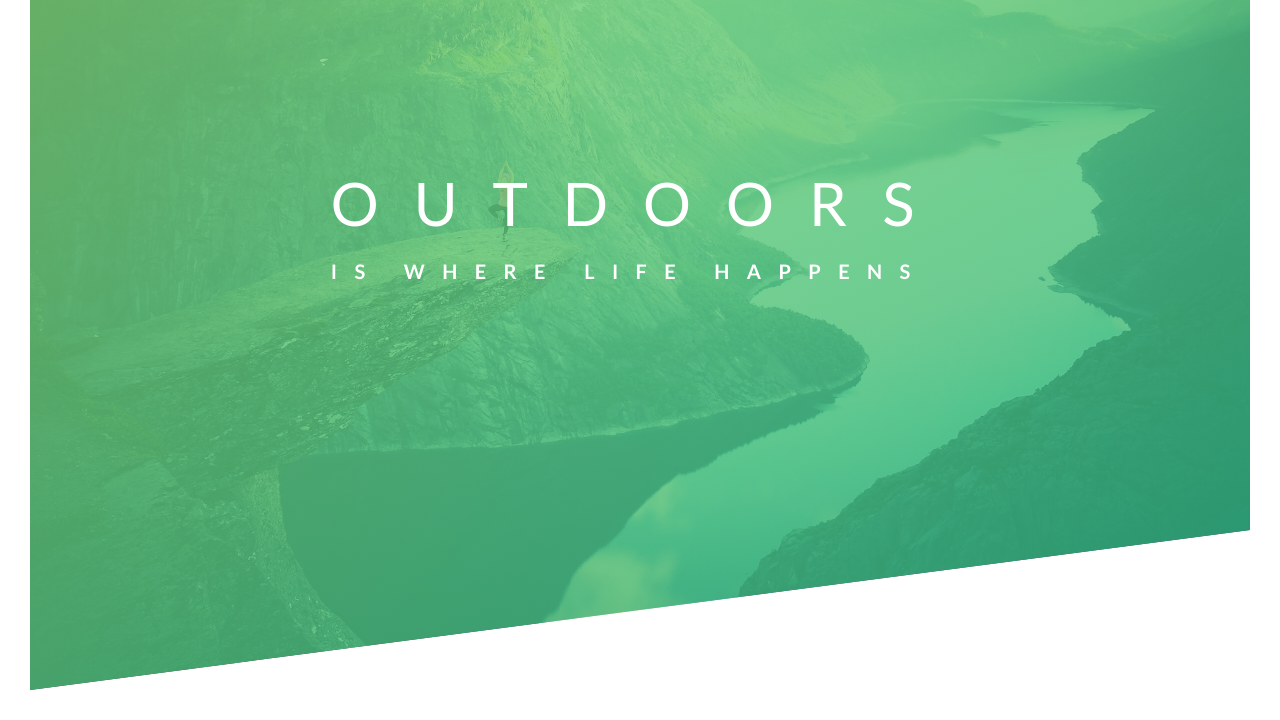
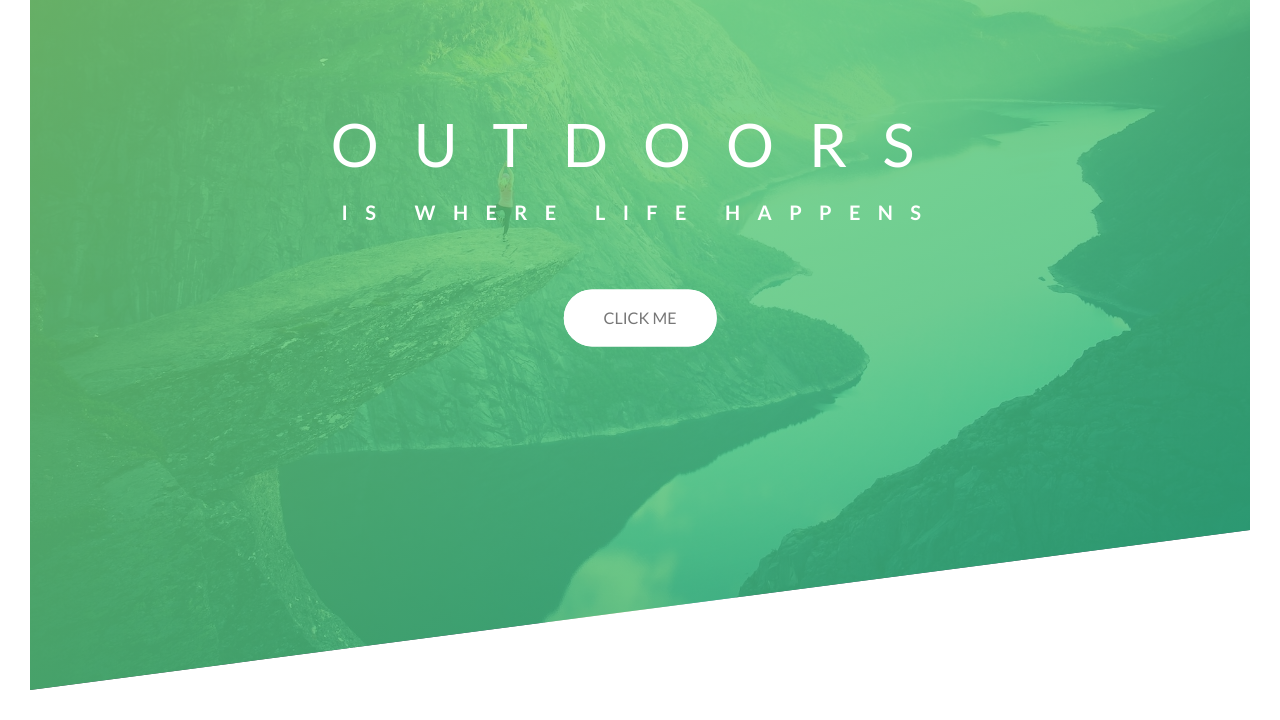
Before and after one commit to Abhishekkuri/css_travellers, a website built with Parcel: page index.html in a window 1280 px wide. Shown: the part 100-820 px from the top of the page. Built offline with nearby package versions, Linux system fonts and the light colour scheme.

Commit message:
added button and animation on it

```diff
--- a/index.css
+++ b/index.css
@@ -37,16 +37,22 @@ body {
   height: 35px;
 }
 
+/* .logo:hover{
+  animation: moveInRight 1s ease-out;
+} */
+
 .header-box {
   position: absolute;
   top: 40%;
   left: 50%;
   transform: translate(-50%, -50%);
+  text-align: center;
 }
 
 .heading-primary {
   color: white;
   text-transform: uppercase;
+  margin-bottom: 60px;
 }
 
 .heading-primary-main {
@@ -56,7 +62,10 @@ body {
   letter-spacing: 35px;
 
   animation-name: moveInLeft;
-  animation-delay: 5s;
+  /* animation-delay: 3s;
+  animation-iteration-count: 3; */
+  animation-duration: 2s;
+  animation-timing-function: ease-out;
 }
 
 .heading-primary-sub {
@@ -64,6 +73,10 @@ body {
   font-size: 20px;
   font-weight: 700;
   letter-spacing: 17.4px;
+  animation-name: moveInRight;
+  animation-duration: 2s;
+  animation-timing-function: ease-out;
+  backface-visibility: hidden;
 }
 
 @keyframes moveInLeft {
@@ -73,10 +86,93 @@ body {
   }
 
   80% {
+    transform: translate(10px);
   }
 
   100% {
     opacity: 1;
-    transform: translateX(0);
+    transform: translate(0);
   }
 }
+
+@keyframes moveInRight {
+  0% {
+    opacity: 0;
+    transform: translateX(100px);
+  }
+
+  80% {
+    transform: translate(-10px);
+  }
+
+  100% {
+    opacity: 1;
+    transform: translate(0);
+  }
+}
+
+@keyframes moveInBottom {
+  0% {
+    opacity: 0;
+    transform: translatey(30px);
+  }
+
+  100% {
+    opacity: 1;
+    transform: translate(0);
+  }
+}
+
+/* for white button */
+.btn:link,
+.btn:visited {
+  text-transform: uppercase;
+  text-decoration: none;
+  display: inline-block;
+  padding: 15px 40px;
+  border-radius: 100px;
+  transition: all 0.2s;
+  position: relative;
+}
+
+.btn:hover {
+  transform: translateY(-3px);
+  box-shadow: 0 10px 20px rgba(0, 0, 0, 0.2);
+}
+
+.btn:active {
+  transform: translateY(-1px);
+  box-shadow: 0 5px 10px rgba(0, 0, 0, 0.2);
+}
+
+.btn-white {
+  background-color: white;
+  color: #777;
+}
+
+.btn::after {
+  content: "";
+  display: inline-block;
+  height: 100%;
+  width: 100%;
+  border-radius: 100px;
+  position: absolute;
+  top: 0;
+  left: 0;
+  z-index: -1;
+  transition: all 0.4s;
+}
+
+.btn-white::after {
+  background-color: #fff;
+}
+
+.btn:hover::after {
+  transform: scale(1.4) scale(1.6);
+  opacity: 0;
+}
+
+.btn-animated {
+  animation: moveInBottom 0.5s ease-out 0.75s;
+  animation-fill-mode: backwards;
+}
--- a/index.html
+++ b/index.html
@@ -23,6 +23,7 @@
         <span class="heading-primary-main">outdoors</span>
         <span class="heading-primary-sub">is where life happens</span>
       </h1>
+      <a href="#" class="btn btn-white btn-animated">Click me</a>
     </div>
     <!-- <script src="src/index.js"> </script> -->
   </body>
```
